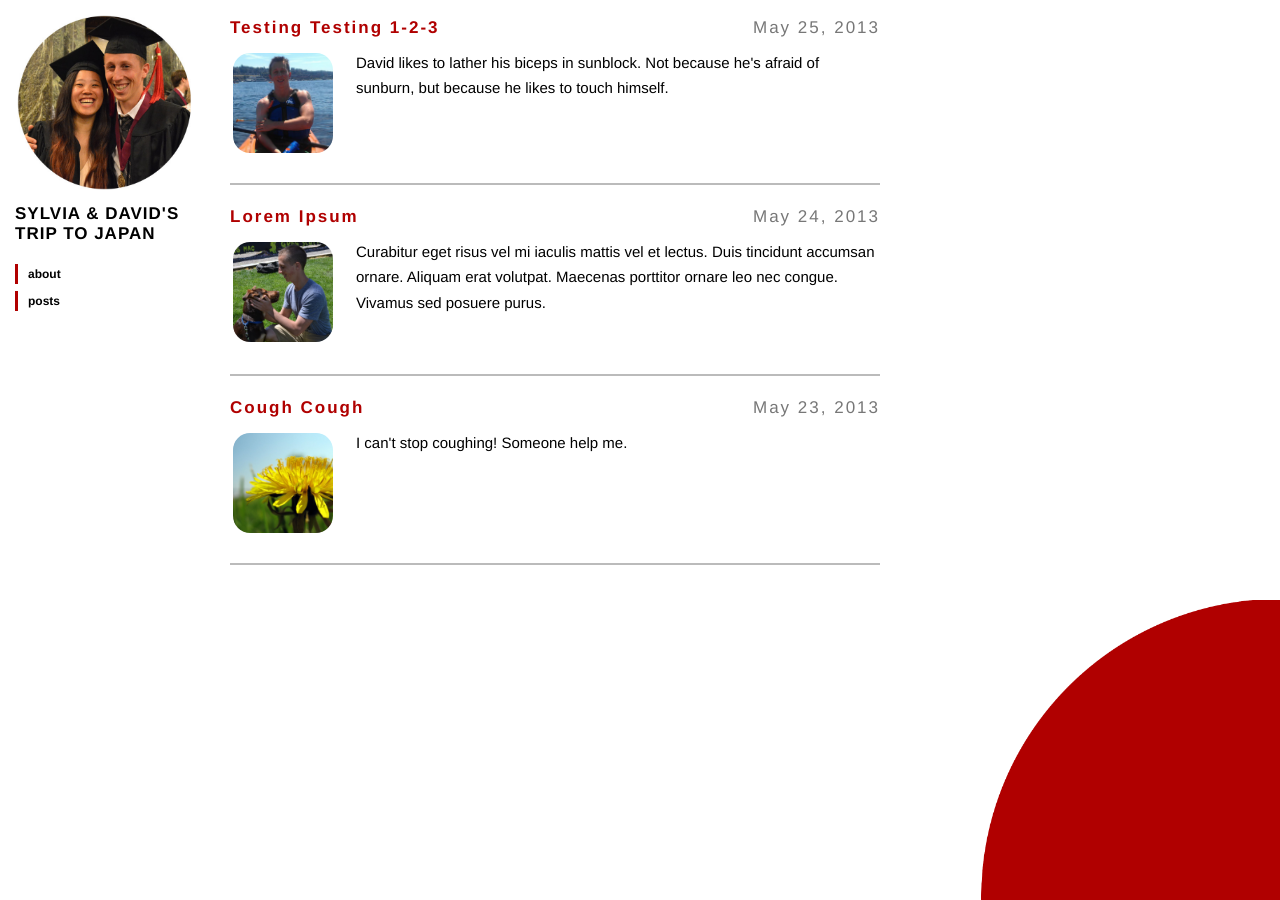
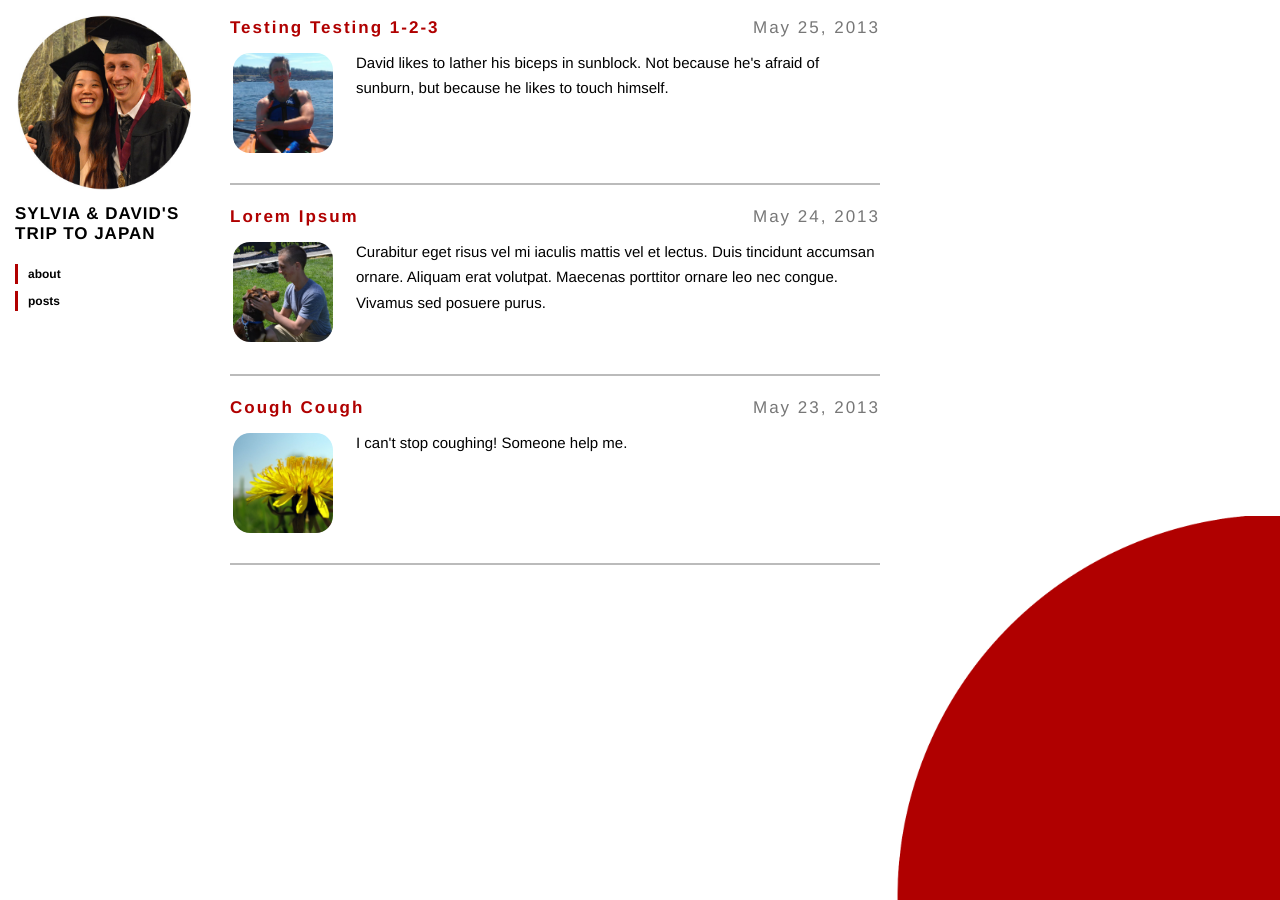
Before and after one commit to kasaharas/japan-blog, a Jekyll site: the page built from index.html, in a window 1280 px wide. Built offline with Jekyll 4.4.1, drawn with Linux system fonts in a browser that asks for light colours; nearby versions of some CDN libraries.

Commit message:
Changed size of background to percentage of page

```diff
--- a/css/base.css
+++ b/css/base.css
@@ -3,7 +3,7 @@ body {
   background-image:url('../images/background.png');
   background-repeat:no-repeat;
   background-attachment:fixed;
-  background-size: 300px 300px;
+  background-size: 30%;
   background-position:right bottom;
   font-family: Helvetica, sans-serif;
   margin: 0;
```
